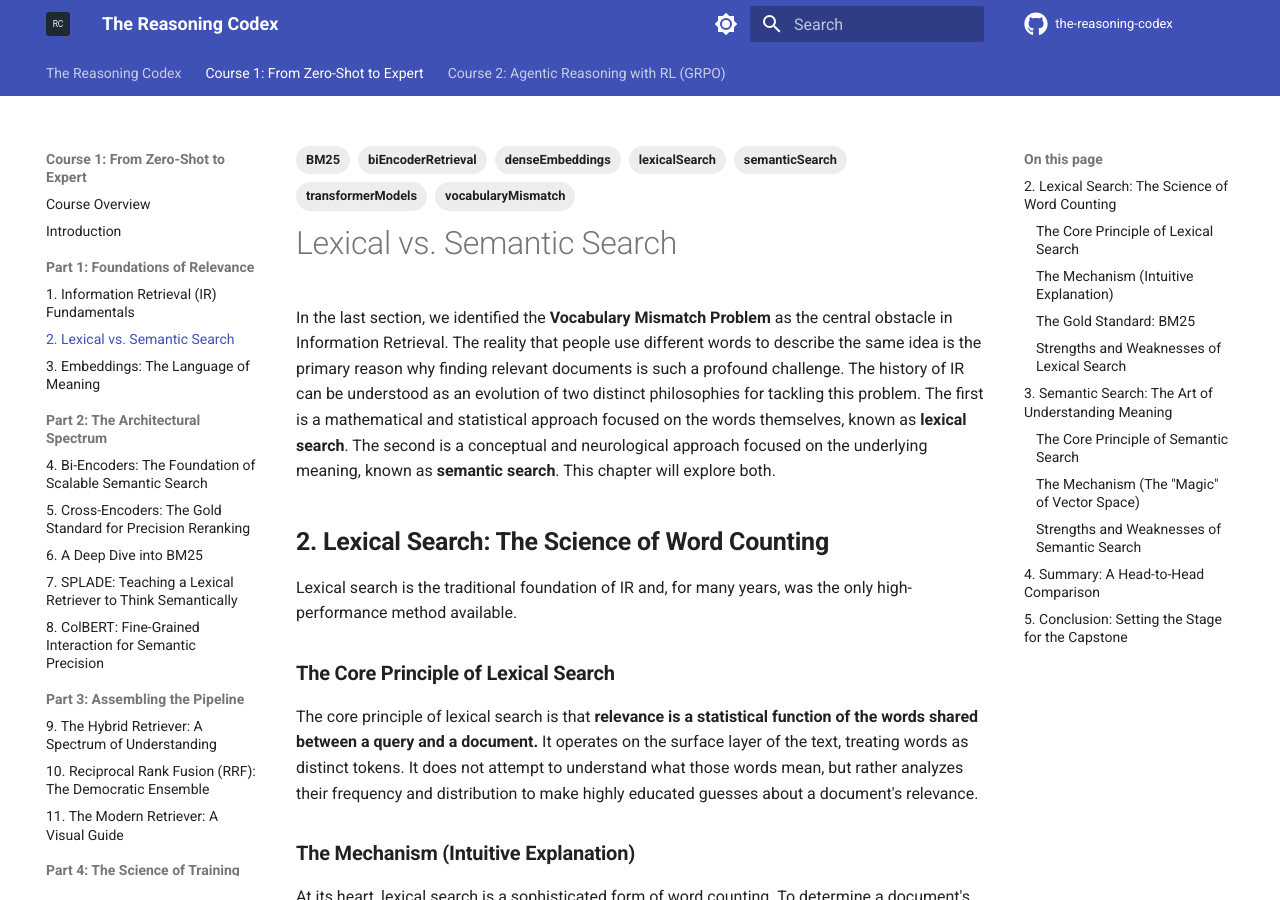
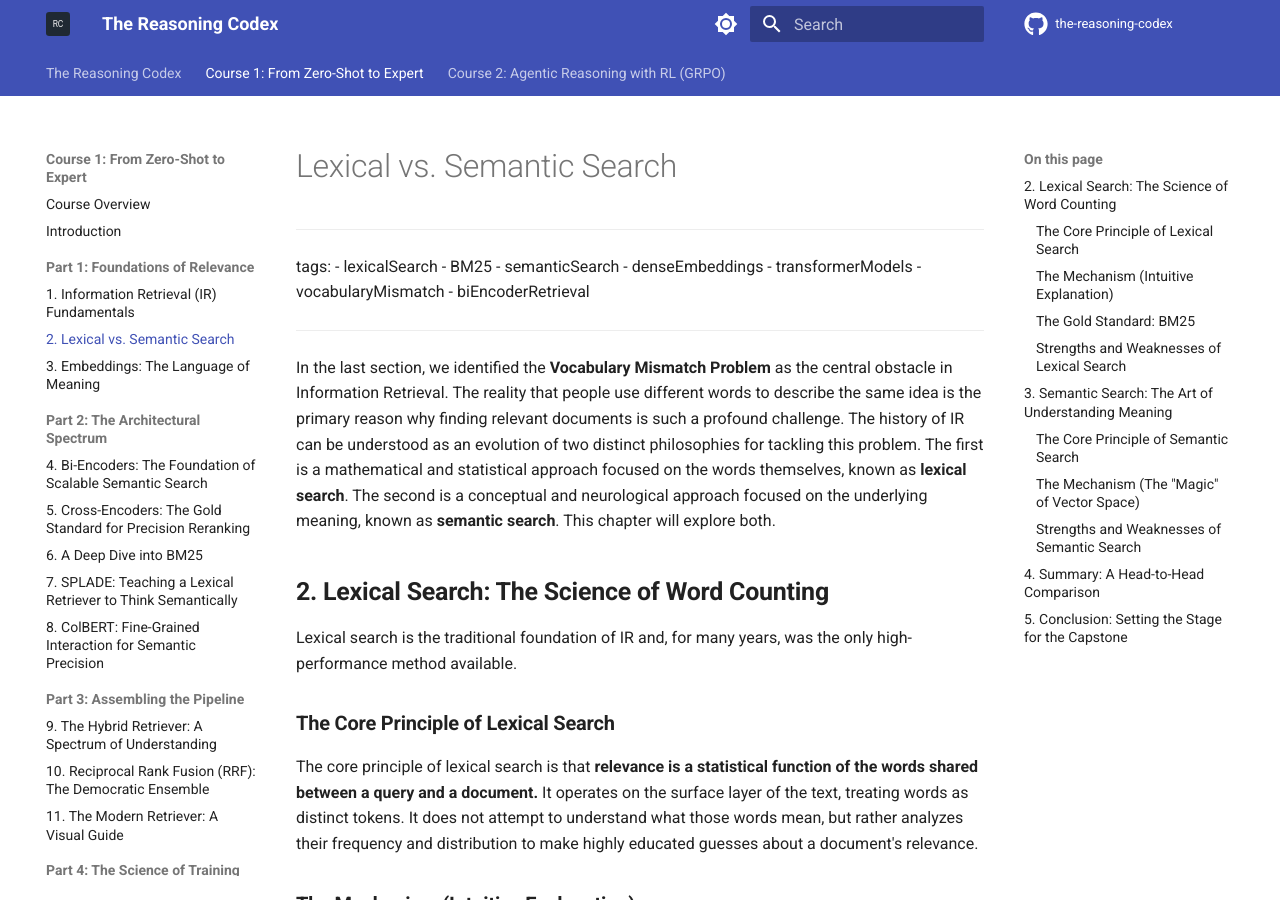
Before and after one commit to markeyser/colorless-green, an MkDocs documentation site: the page built from docs/01-retrieval-course/01-02-lexical-vs-semantic-search.md, in a window 1280 px wide and 900 px high. Built offline with MkDocs 1.6.1 and Material for MkDocs 9.7.7, drawn with Linux system fonts in a browser that asks for light colours; comment, search, counter and statistics services are not loaded; part of the change alters nothing that is shown.

```diff
--- a/docs/01-retrieval-course/01-02-lexical-vs-semantic-search.md
+++ b/docs/01-retrieval-course/01-02-lexical-vs-semantic-search.md
@@ -1,3 +1,5 @@
+# Lexical vs. Semantic Search
+
 ---
 tags:
   - lexicalSearch
@@ -8,9 +10,6 @@ tags:
   - vocabularyMismatch
   - biEncoderRetrieval
 ---
-
-
-# Lexical vs. Semantic Search
 
 In the last section, we identified the **Vocabulary Mismatch Problem** as the central obstacle in Information Retrieval. The reality that people use different words to describe the same idea is the primary reason why finding relevant documents is such a profound challenge. The history of IR can be understood as an evolution of two distinct philosophies for tackling this problem. The first is a mathematical and statistical approach focused on the words themselves, known as **lexical search**. The second is a conceptual and neurological approach focused on the underlying meaning, known as **semantic search**. This chapter will explore both.
 
```
